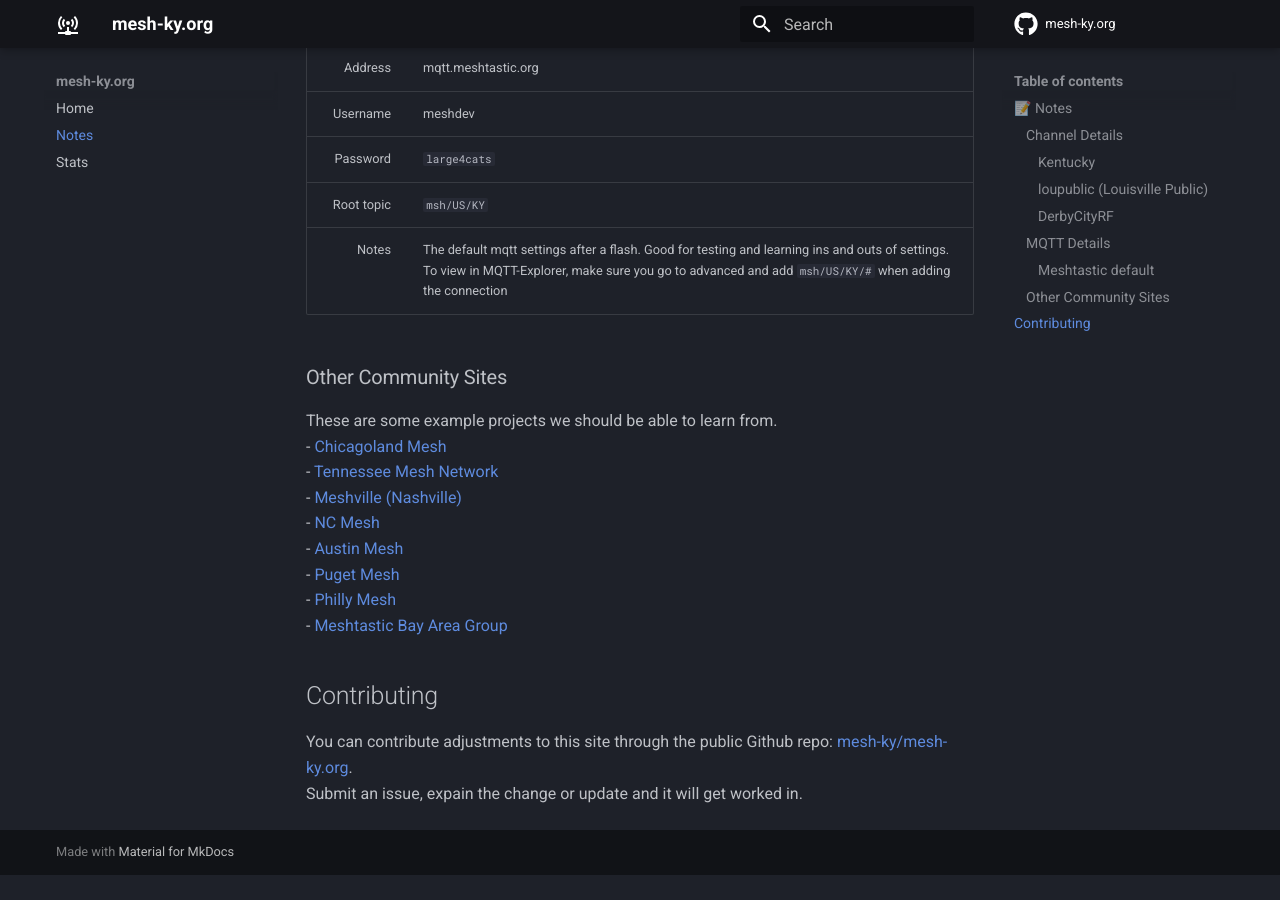
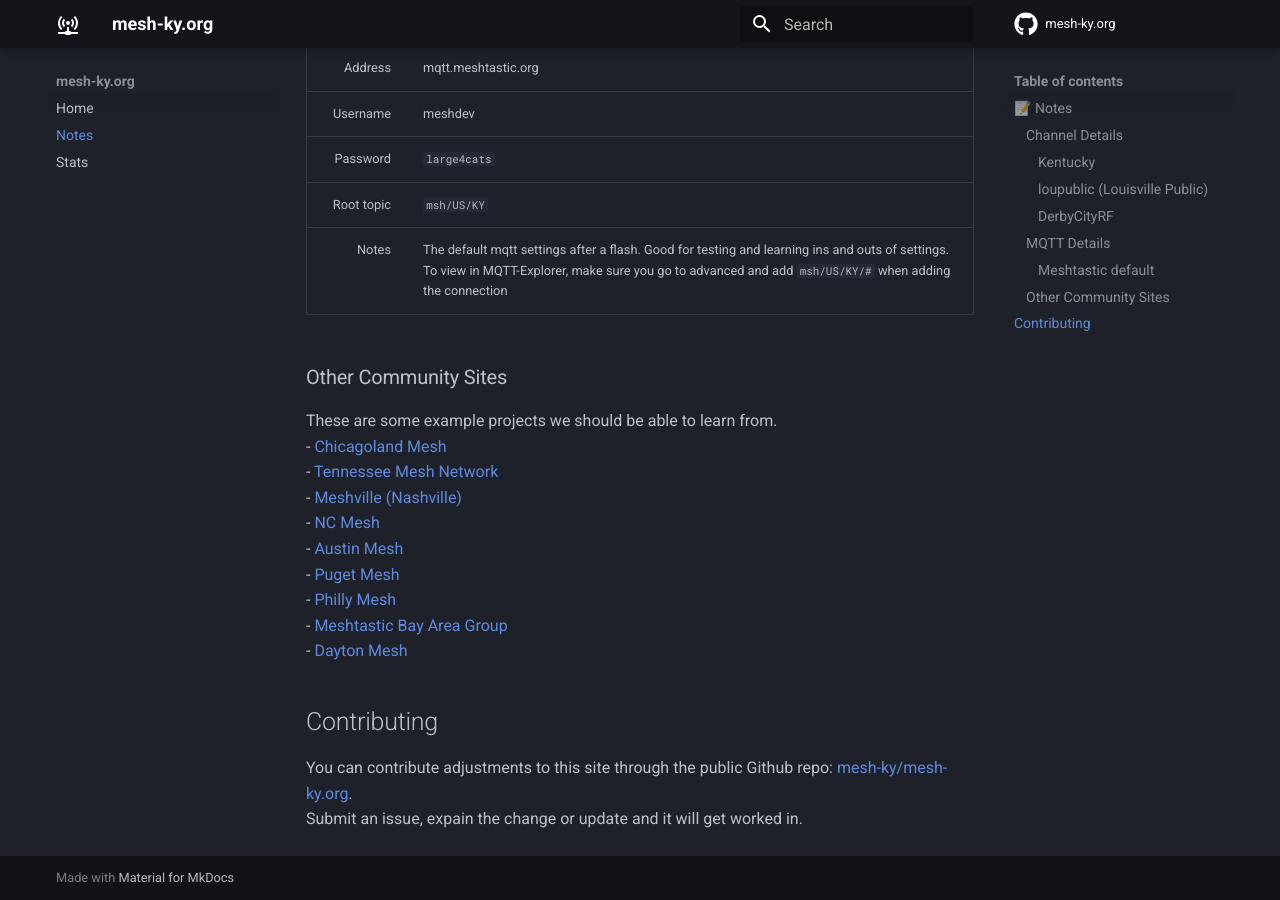
Before and after one commit to mesh-ky/mesh-ky.org, an MkDocs documentation site: the page built from docs/notes.md, in a window 1280 px wide and 900 px high, scrolled down 1283 px. Built offline with MkDocs 1.6.1 and Material for MkDocs 9.7.7, drawn with Linux system fonts in a browser that asks for light colours; comment, search, counter and statistics services are not loaded; before the commit the page ends 2158 px from its top, so only the background shows below that.

Commit message:
Update notes.md

```diff
--- a/docs/notes.md
+++ b/docs/notes.md
@@ -44,7 +44,7 @@ These are some example projects we should be able to learn from.
 - [Puget Mesh](https://pugetmesh.org/)
 - [Philly Mesh](https://phillymesh.net/)
 - [Meshtastic Bay Area Group](https://bayme.sh/)
-
+- [Dayton Mesh](https://daytonmesh.org/)
 
 ## Contributing
 You can contribute adjustments to this site through the public Github repo: [mesh-ky/mesh-ky.org](https://github.com/mesh-ky/mesh-ky.org).
```
